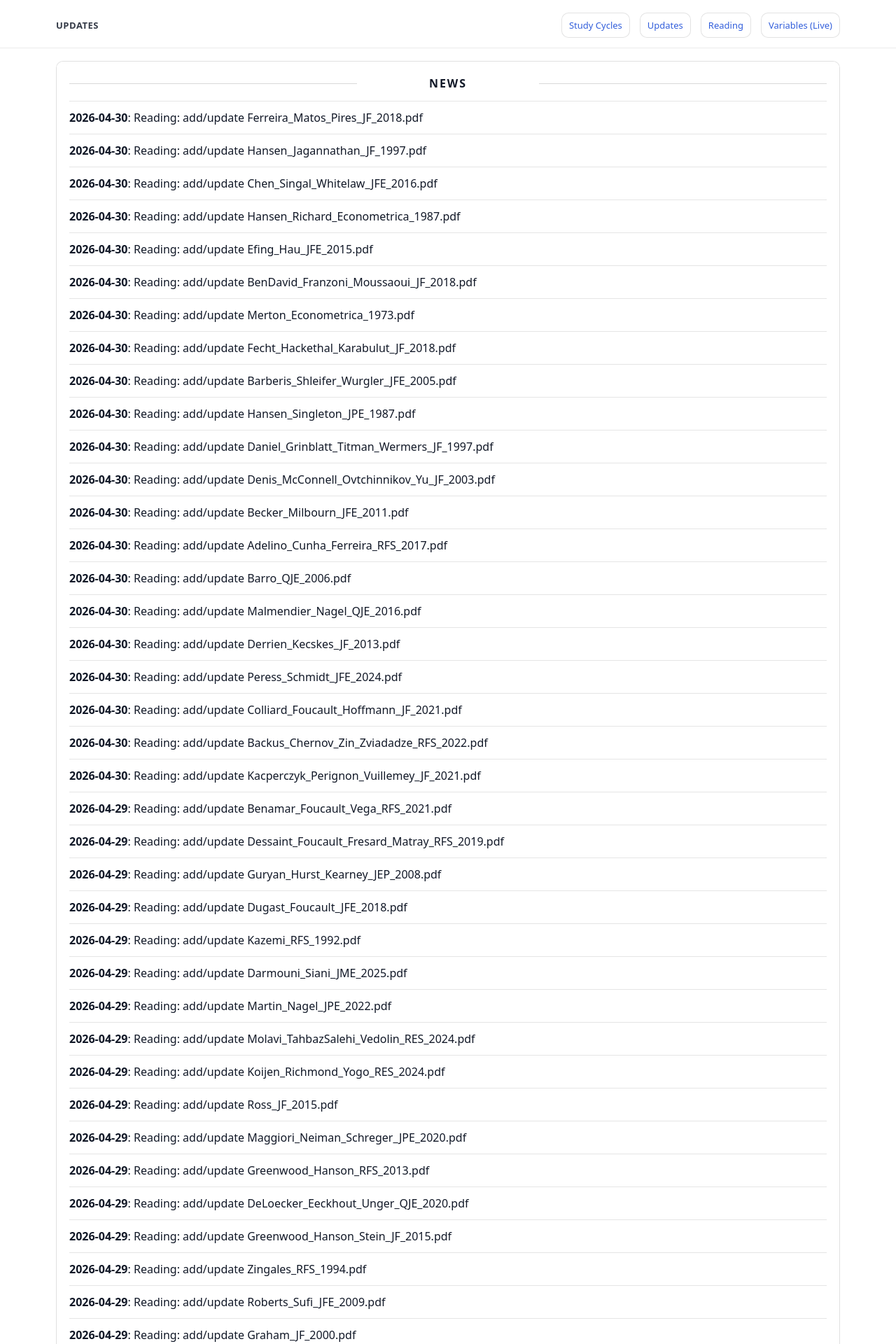
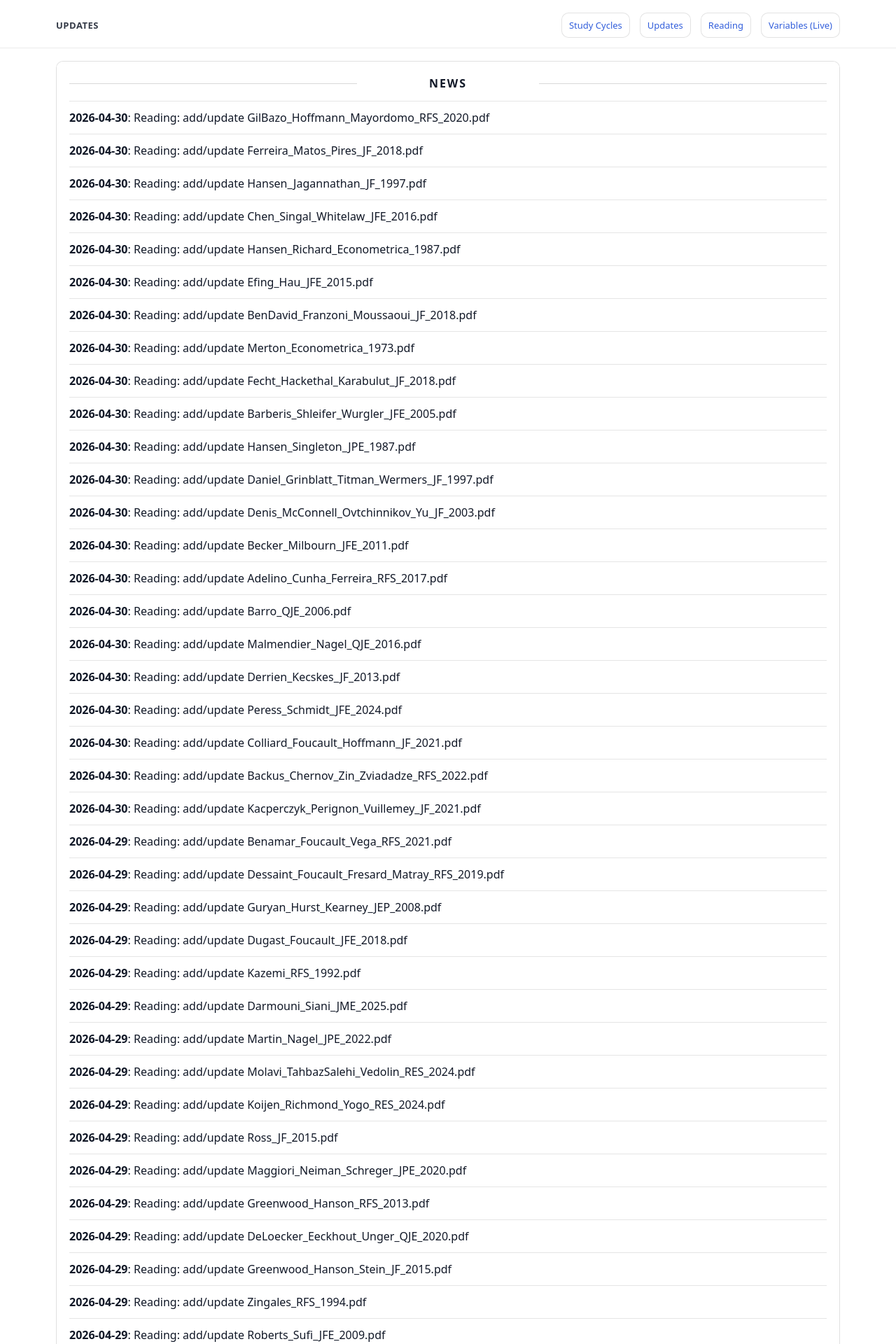
Before and after one commit to yaxinzn/study-archive, a Jekyll site: the page built from updates/index.md, in a window 1280 px wide. Shown: the top 1920 px of the page at 70% size. Built offline with Jekyll 4.4.1, drawn with Linux system fonts in a browser that asks for light colours; some of the changed text lies outside the part shown.

Commit message:
chore: update NEWS feed

```diff
--- a/_data/news.yml
+++ b/_data/news.yml
@@ -1,4 +1,7 @@
 # Auto-generated update history (sorted newest -> oldest). Do not edit manually.
+- ts: "1777550250"
+  date: "2026-04-30"
+  title: "Reading: add/update GilBazo_Hoffmann_Mayordomo_RFS_2020.pdf"
 - ts: "1777545394"
   date: "2026-04-30"
   title: "Reading: add/update Ferreira_Matos_Pires_JF_2018.pdf"
```
